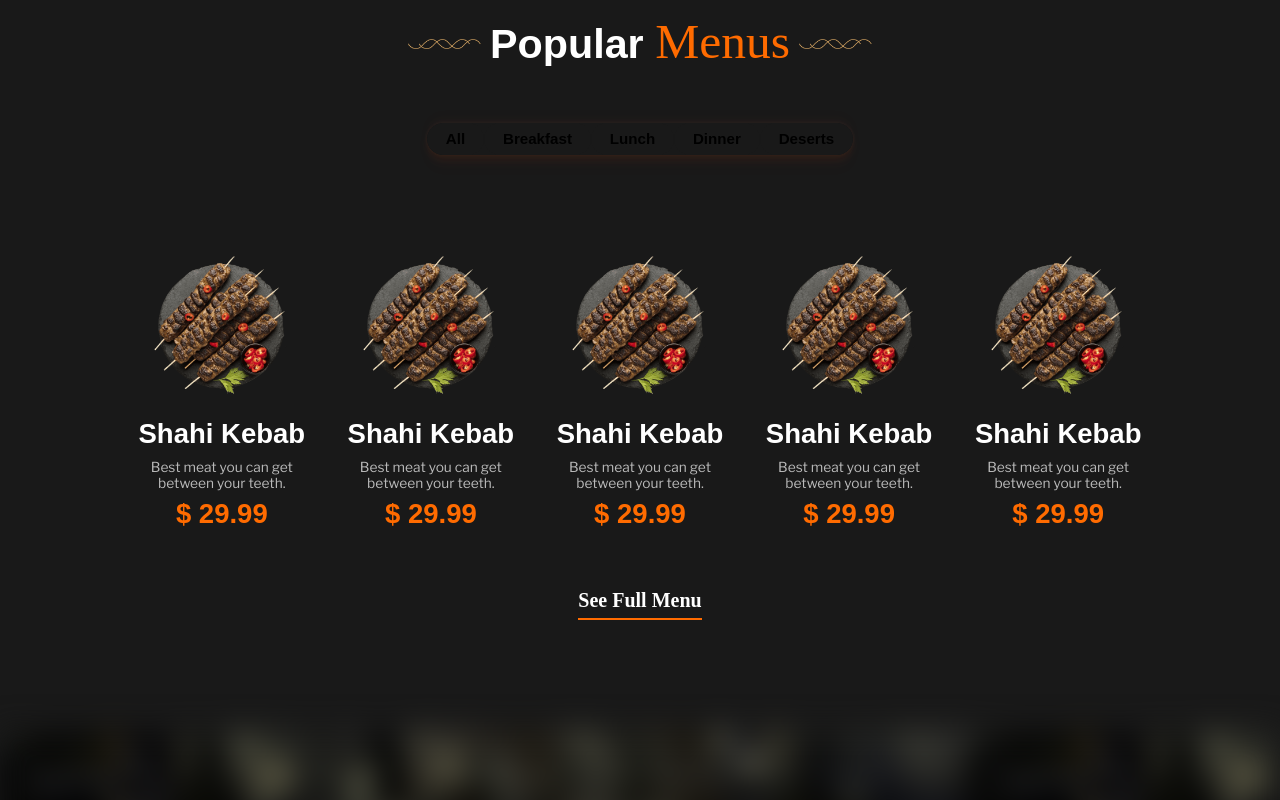
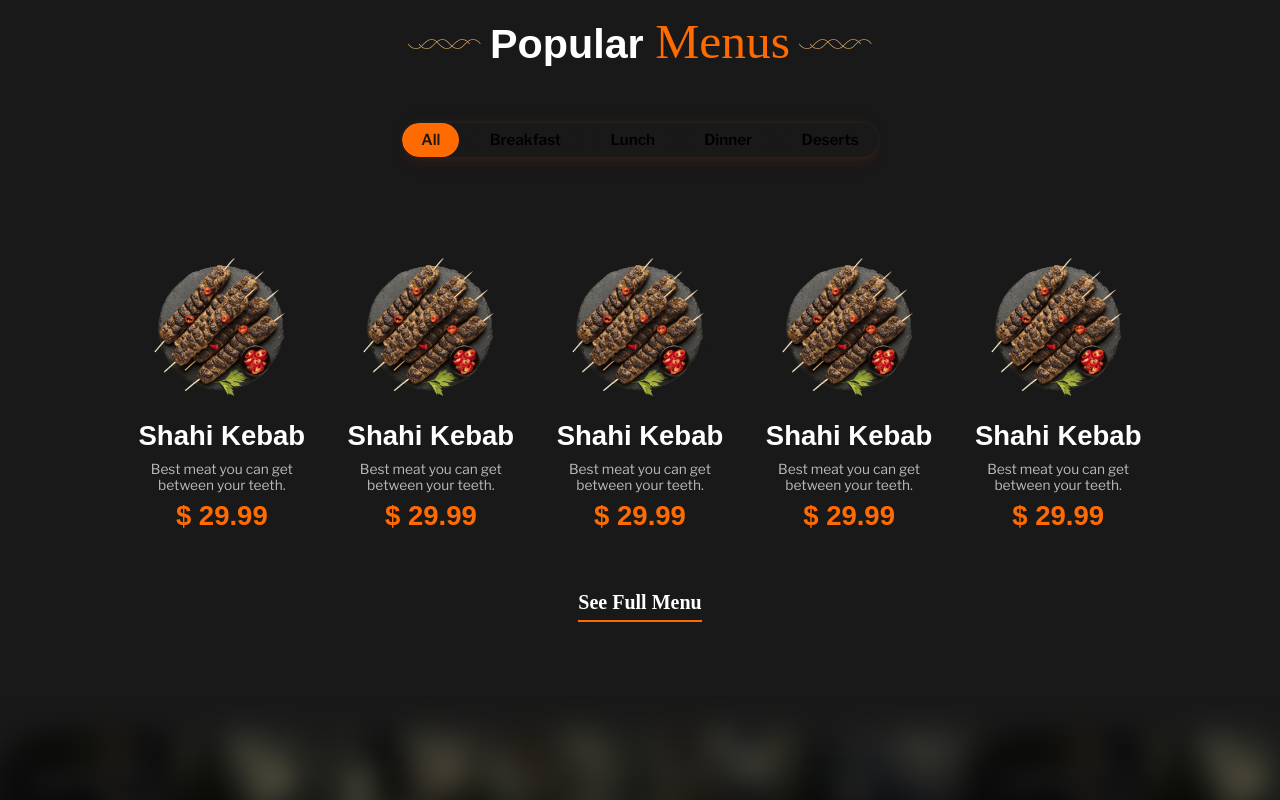
Before and after one commit to nazmus767921/Restaurant_project-1.00, a React (Vite) app: page / in a window 1280 px wide. Shown: the part 860-1660 px from the top of the page. Built offline with nearby package versions, Linux system fonts and the light colour scheme; a web font is replaced by a local one.

Commit message:
Init context api

```diff
--- /dev/null
+++ b/src/actions.js
@@ -0,0 +1 @@
+export const SELECT_CATEGORY = "SELECT_CATEGORY";
--- a/src/components/UI/Food Filter/FoodFilterMenu.jsx
+++ b/src/components/UI/Food Filter/FoodFilterMenu.jsx
@@ -1,20 +1,47 @@
 import styled from "styled-components";
 import { colors } from "../../../utils/colors";
 import { devices } from "../../../utils/breakpoints";
+import { useProductsContext } from "../../../store/contexts/products_context";
 
-const MenuBTN = ({ children }) => {
-	return <Menu_BTN>{children}</Menu_BTN>;
+const MenuBTN = ({ children, onClick, selectedCategory }) => {
+	return (
+		<Menu_BTN
+			type="button"
+			onClick={onClick}
+			className={selectedCategory === children.toLowerCase() ? "active" : null}
+		>
+			{children}
+		</Menu_BTN>
+	);
 };
 
 const FoodFilterMenu = () => {
+	const { categories, selectCategory, selectedCategory } = useProductsContext();
+
+	const handleCategorySelect = (e) => {
+		const textContent = e.target.textContent.toLowerCase();
+		selectCategory(textContent);
+	};
 	return (
 		<Wrapper>
 			<div className="filter_menu">
-				<MenuBTN>all</MenuBTN>
-				<MenuBTN>breakfast</MenuBTN>
-				<MenuBTN>lunch</MenuBTN>
-				<MenuBTN>dinner</MenuBTN>
-				<MenuBTN>deserts</MenuBTN>
+				<MenuBTN
+					onClick={(e) => handleCategorySelect(e)}
+					selectedCategory={selectedCategory}
+				>
+					All
+				</MenuBTN>
+				{categories.map((c) => {
+					return (
+						<MenuBTN
+							key={crypto.randomUUID()}
+							onClick={(e) => handleCategorySelect(e)}
+							selectedCategory={selectedCategory}
+						>
+							{c}
+						</MenuBTN>
+					);
+				})}
 			</div>
 		</Wrapper>
 	);
@@ -31,7 +58,7 @@ const Menu_BTN = styled.button`
 	border-radius: 999px;
 
 	@media screen and (${devices.md}) {
-		font-size: .825em;
+		font-size: 0.825em;
 	}
 `;
 
@@ -47,8 +74,14 @@ const Wrapper = styled.div`
 		justify-content: space-between;
 		width: 100%;
 
+		/* elements inside */
+		.active {
+			background-color: ${colors.brand};
+		}
+
 		@media screen and (${devices.md}) {
 			max-width: fit-content;
+			gap: 0.625em;
 		}
 
 		overflow: hidden;
--- a/src/index.css
+++ b/src/index.css
@@ -16,7 +16,7 @@ html {
 }
 
 :root {
-	font-family: Libre Franklin, system-ui, Avenir, Helvetica, Arial, sans-serif;
+	font-family: "Libre Franklin", system-ui, Avenir, Helvetica, Arial, sans-serif;
 	line-height: 1.5;
 	font-weight: 400;
 
--- a/src/index.styles.js
+++ b/src/index.styles.js
@@ -24,6 +24,7 @@ button {
 	margin: 0;
 	padding: 0;
 	text-transform: capitalize;
+	font-family: "Libre Franklin", sans-serif;
 
 	/* for touch screens only. */
 	-webkit-tap-highlight-color: transparent; /* For Webkit-based browsers like Safari */
--- a/src/store/Provider.jsx
+++ b/src/store/Provider.jsx
@@ -1,7 +1,7 @@
-import { ContextProvider } from "./contexts/context";
+import { Products_contextProvider } from "./contexts/products_context";
 
 const GlobalContextProvider = ({ children }) => {
-	return <ContextProvider>{children}</ContextProvider>;
+	return <Products_contextProvider>{children}</Products_contextProvider>;
 };
 
 export default GlobalContextProvider;
--- a/src/store/contexts/context.jsx
+++ b/src/store/contexts/contextName.jsx
@@ -1,19 +1,21 @@
 import { createContext, useContext, useReducer } from "react";
 import { ReducerName as reducer } from "../reducers/reducer";
 
-const contextName = createContext(null);
+const context_name = createContext(null);
 
 const initialState = {
 	name: "Res2Rant",
 };
 
-export const ContextProvider = ({ children }) => {
+export const Context_providerName = ({ children }) => {
 	const [state, dispatch] = useReducer(reducer, initialState);
 	return (
-		<contextName.Provider value={{ ...state }}>{children}</contextName.Provider>
+		<context_name.Provider value={{ ...state }}>
+			{children}
+		</context_name.Provider>
 	);
 };
 
 export const useContextName = () => {
-	return useContext(contextName);
+	return useContext(context_name);
 };
--- /dev/null
+++ b/src/store/contexts/products_context.jsx
@@ -0,0 +1,37 @@
+import { createContext, useContext, useReducer } from "react";
+import { products_reducer as reducer } from "../reducers/products_reducer";
+import { SELECT_CATEGORY } from "../../actions";
+
+const products_context = createContext(null);
+
+const initialState = {
+	menus: {},
+	filteredMenu: {},
+	categories: ["breakfast", "lunch", "dinner", "deserts"],
+	selectedCategory: "all",
+};
+
+export const Products_contextProvider = ({ children }) => {
+	const [state, dispatch] = useReducer(reducer, initialState);
+
+	// actions
+
+	const selectCategory = (textContent) => {
+		dispatch({ type: SELECT_CATEGORY, payload: { textContent } });
+	};
+
+	//all actions
+	const dispatches = {
+		selectCategory,
+	};
+
+	return (
+		<products_context.Provider value={{ ...state, ...dispatches }}>
+			{children}
+		</products_context.Provider>
+	);
+};
+
+export const useProductsContext = () => {
+	return useContext(products_context);
+};
--- /dev/null
+++ b/src/store/reducers/products_reducer.js
@@ -0,0 +1,8 @@
+import { SELECT_CATEGORY } from "../../actions";
+
+export const products_reducer = (state, action) => {
+	if (action.type === SELECT_CATEGORY) {
+		return { ...state, selectedCategory: action.payload.textContent };
+	}
+	return { ...state };
+};
--- a/src/store/reducers/reducer.js
+++ b/src/store/reducers/reducer.js
@@ -1,3 +1,3 @@
-export const ReducerName = (state, action) => {
+export const products_reducer = (state, action) => {
 	return { ...state };
 };
```
